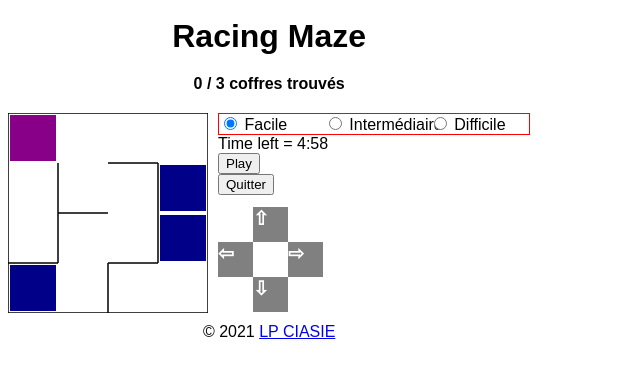
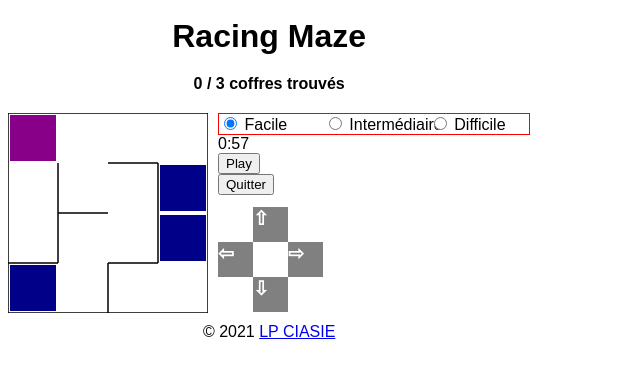
Before and after one commit to RichardJohnRx/RacingMaze, a plain HTML site: page index.html in a window 1280 px wide. Both pictures are taken after a click on the button "Play". Shown: the whole page, without its empty margins (0-640 px from the left). Drawn offline with Linux system fonts and the light colour scheme; a web font is replaced by a local one.

Commit message:
Timer OK

```diff
--- a/index.html
+++ b/index.html
@@ -5,6 +5,7 @@
 		<meta charset="UTF-8" />
 		<meta name="viewport" content="width=device-width, initial-scale=1" />
 		<script src="js/script.js"></script>
+
 		<title>htmlMaze</title>
 	</head>
 	<body onload="onLoad();" >
@@ -31,7 +32,8 @@
 				<input id="menuDifficile" type="radio" name="rtoggle" value="Difficile" />
 				<label for="menuDifficile">Difficile</label>
 			</div>
-			<div id="divTimer">Time left = <span id="timer"></span></div>
+			<div id="counter"></div>
+			<!-- <div id="divTimer">Time left = <span id="timer"></span></div> -->
 			<div class="settings">
 				<input id="generate" type="button" value="Play" />
 			</div>
--- a/js/script.js
+++ b/js/script.js
@@ -9,6 +9,7 @@ let chests = [];
 // Variable pour stocker le nombre de coffres récupérés par l'utilisateur (de base aucun coffre récupéré donc 0)
 let chestsFound = 0;
 
+let monTimer=0;
 
 class Player {
 	constructor() {
@@ -57,7 +58,8 @@ class Maze {
 	}
 
 	generate() {
-		alert('appel de generate ?');
+
+		// console.log(testings++);
 		// On vide d'abord le tableau des coffres pour éviter qu'ils se cumulent à l'infini lorsqu'on génère un nouveau labyrinthe
 		chests = [];
 		chestsFound = 0;
@@ -310,6 +312,7 @@ class Maze {
 // Fonction pour générer un labyrinthe en fonction du niveau choisi :
 function onClick(event) {
 	player.reset();
+	document.getElementById("counter").innerHTML="";
 	if(document.getElementById('menuFacile').checked ==true){
 	    maze.cols = 4;
 	    maze.rows = 4;
@@ -334,8 +337,8 @@ function onClick(event) {
 		);
 	} else {
 		maze.generate();
-		document.getElementById('timer').innerHTML = 005 + ':' + 01;
-		startTimer();
+		clearTimeout(monTimer);
+		startTimer(1);
 	}
 }
 
@@ -402,24 +405,25 @@ function onKeyDown(event) {
 }
 
 //La partie qui va chronometrée le jeu (TIMER) :
-function startTimer() {
-	var presentTime = document.getElementById('timer').innerHTML;
-	var timeArray = presentTime.split(/[:]+/);
-	var m = timeArray[0];
-	var s = checkSecond((timeArray[1] - 1));
-	if(s==59){
-		m=m-1;
-	}
+function startTimer(n) {
 
-	document.getElementById('timer').innerHTML = m + ":" + s;
-	console.log(m);
-	setTimeout(startTimer, 1000);
-}
-
-function checkSecond(sec) {
-	if (sec < 10 && sec >= 0) {sec = "0" + sec};
-	if (sec < 0) {sec = "59"};
-	return sec;
+	var seconds = 60;
+    var mins = n;
+    function tick() {
+        //This script expects an element with an ID = "counter". You can change that to what ever you want.
+        var counter = document.getElementById("counter");
+        var current_minutes = mins-1;
+        seconds--;
+        counter.innerHTML = current_minutes.toString() + ":" + (seconds < 10 ? "0" : "") + String(seconds);
+        if( seconds > 0 ) {
+			monTimer = setTimeout(tick, 1000);
+        } else {
+            if(mins > 1){
+                startTimer(mins-1);
+            }
+        }
+    }
+    tick();
 }
 
 function onLoad() {
@@ -440,9 +444,10 @@ function onLoad() {
 	}
 	document.getElementById("quitterPartie").onclick = function(){
 		alert('YES quitter');
+
 	}
 	// document.getElementById('timer').innerHTML = 005 + ':' + 01;
-	// startTimer();
+	//  startTimer(4);
 	// Les evenements :
 	document.addEventListener("keydown", onKeyDown);
 	document.getElementById("generate").addEventListener("click", onClick);
```
